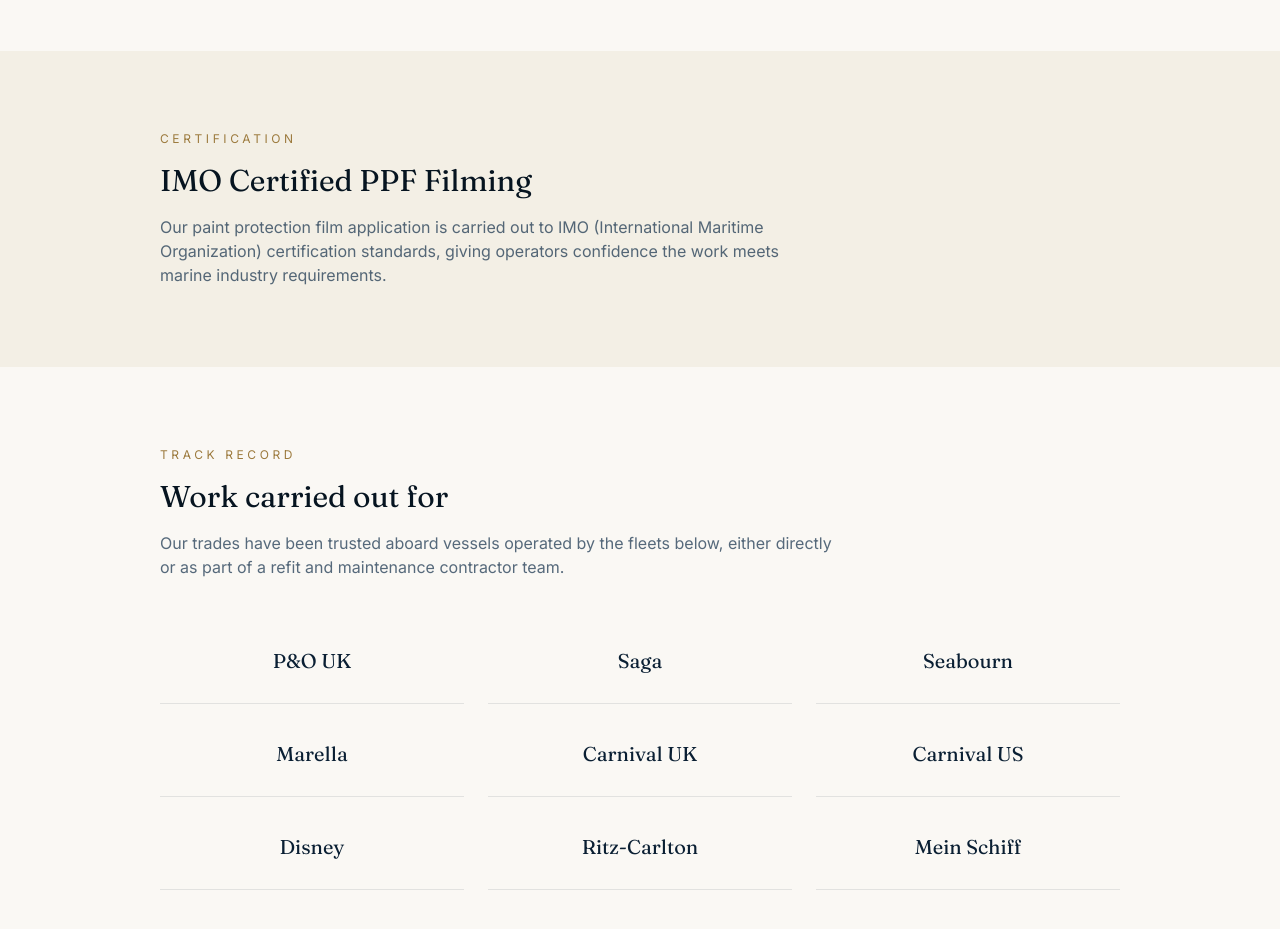
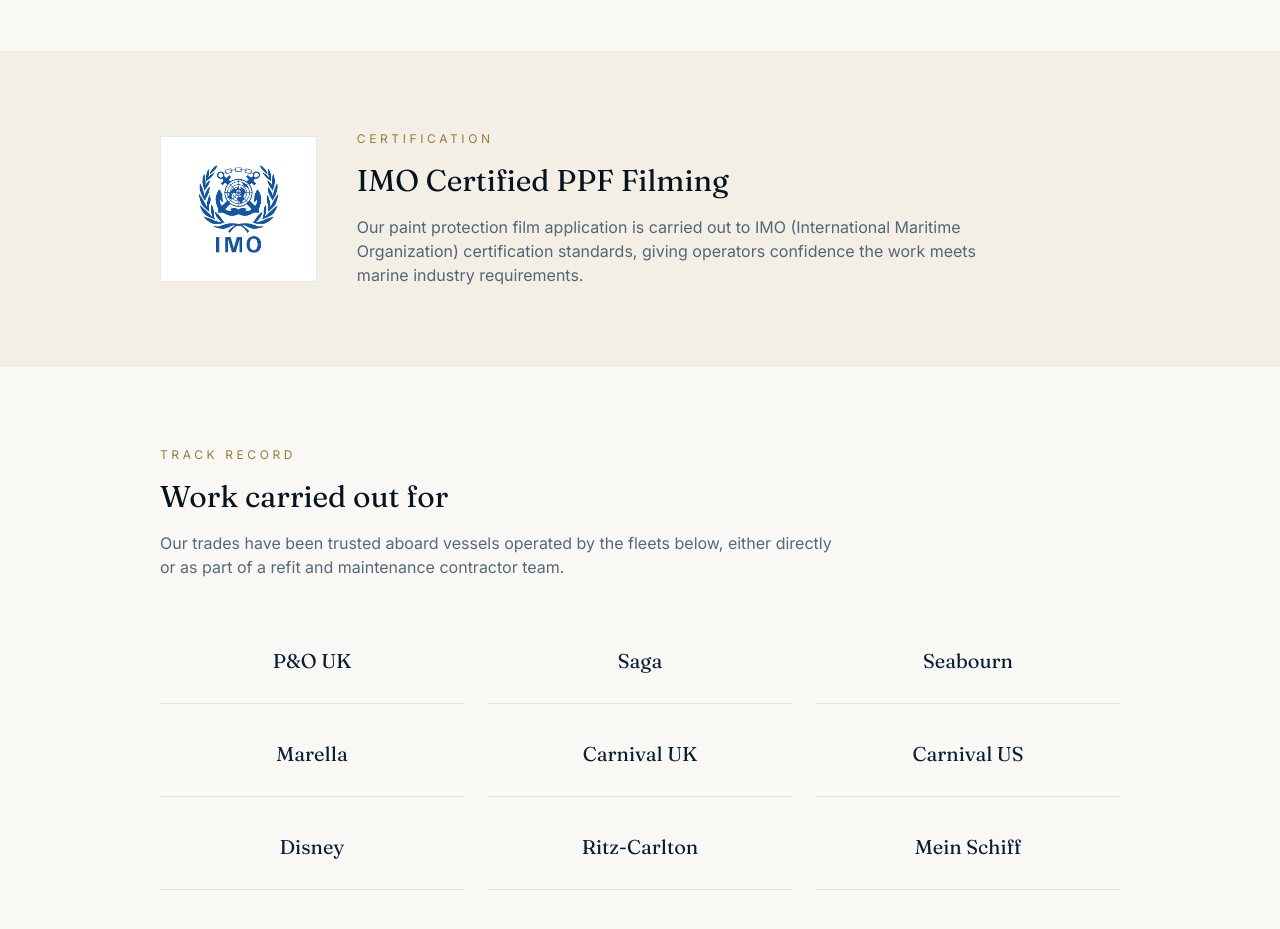
Before and after one commit to wellis321/nautica, a SvelteKit app: page /about in a window 1280 px wide. Shown: the part 960-1889 px from the top of the page. Built offline with nearby package versions, Linux system fonts and the light colour scheme.

Commit message:
Add IMO emblem to the About page certification section
Placed in a bordered white card beside the existing IMO Certified PPF
Filming copy, matching the site's card styling used elsewhere.

```diff
--- a/src/routes/about/+page.svelte
+++ b/src/routes/about/+page.svelte
@@ -50,7 +50,18 @@
 
 <section class="bg-sand-100 py-20">
 	<div class="mx-auto max-w-5xl px-6 lg:px-8">
-		<div use:reveal data-reveal class="max-w-2xl">
+		<div use:reveal data-reveal class="flex flex-col items-start gap-10 sm:flex-row sm:items-center">
+			<div
+				class="flex shrink-0 items-center justify-center border border-navy-900/10 bg-white p-6"
+			>
+				<img
+					src="/images/certifications/imo.png"
+					alt="International Maritime Organization emblem"
+					class="h-20 w-auto sm:h-24"
+					loading="lazy"
+				/>
+			</div>
+			<div class="max-w-2xl">
 				<p class="text-xs tracking-[0.3em] text-brass-600 uppercase">Certification</p>
 				<h2 class="font-display mt-4 text-3xl text-navy-950">IMO Certified PPF Filming</h2>
 				<p class="mt-4 text-navy-800/70">
@@ -58,6 +69,7 @@
 					Organization) certification standards, giving operators confidence the work meets marine
 					industry requirements.
 				</p>
+			</div>
 		</div>
 	</div>
 </section>
```
Also changed, not shown: static/images/certifications/imo.png (added). Lines whose indentation alone changed are shown as unchanged.
